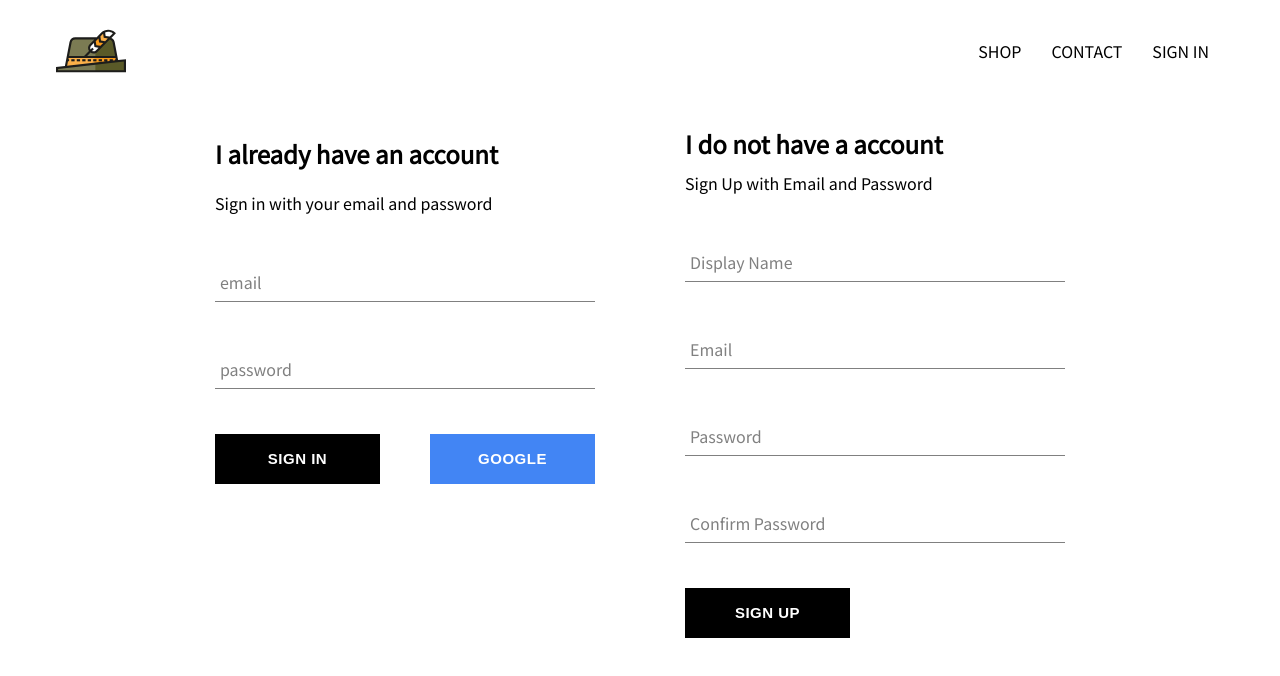
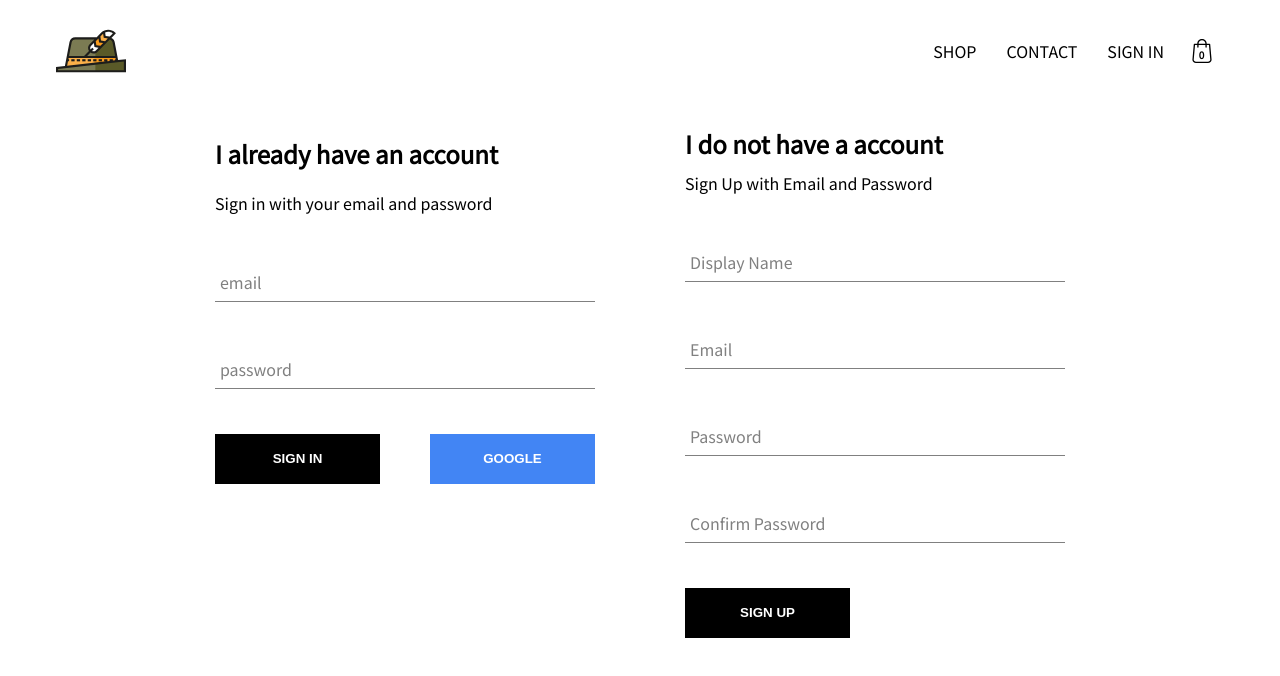
Before and after one commit to priyesh18/react-eCommerce, a React (Create React App) app: page /signin in a window 1280 px wide. Shown: the top 676 px of the page. Built offline with nearby package versions, Linux system fonts and the light colour scheme; no server answers.

Commit message:
added cart icon and dropdown with reducer

```diff
--- /dev/null
+++ b/src/components/cart-dropdown/cart-dropdown.component.jsx
@@ -0,0 +1,13 @@
+import React from 'react';
+import CustomButton from '../custom-button/custom-button.component';
+
+import './cart-dropdown.styles.scss';
+
+const CartDropdown = () => (
+    <div className="cart-dropdown">
+        <div className="cart-items"></div>
+        <CustomButton>Checkout</CustomButton>
+    </div>
+);
+
+export default CartDropdown;
--- /dev/null
+++ b/src/components/cart-dropdown/cart-dropdown.styles.scss
@@ -0,0 +1,24 @@
+.cart-dropdown {
+    position: absolute;
+    width: 240px;
+    height: 340px;
+    display: flex;
+    flex-direction: column;
+    padding: 20px;
+    border: 1px solid black;
+    background-color: white;
+    top: 90px;
+    right: 40px;
+    z-index: 5;
+
+    .cart-items {
+      height: 240px;
+      display: flex;
+      flex-direction: column;
+      overflow: scroll;
+    }
+
+    button {
+      margin-top: auto;
+    }
+  }
--- /dev/null
+++ b/src/components/cart-icon/cart-icon.component.jsx
@@ -0,0 +1,20 @@
+import React from 'react';
+import './cart-icon.styles.scss';
+import { connect } from 'react-redux';
+
+import { toggleCartHidden } from '../../redux/cart/cart.actions';
+
+import { ReactComponent as ShoppingIcon } from '../../assets/shopping-bag.svg';
+
+const CartIcon = ({ toggleCartHidden }) => (
+    <div className="cart-icon" onClick={toggleCartHidden}>
+        <ShoppingIcon className="shopping-icon"/>
+        <span className="item-count">0</span>
+    </div>
+);
+
+const mapDispatchToProps = dispatch => ({
+    toggleCartHidden: () => dispatch(toggleCartHidden())
+});
+
+export default connect(null, mapDispatchToProps)(CartIcon);
--- /dev/null
+++ b/src/components/cart-icon/cart-icon.styles.scss
@@ -0,0 +1,21 @@
+.cart-icon {
+    width: 45px;
+    height: 45px;
+    position: relative;
+    display: flex;
+    align-items: center;
+    justify-content: center;
+    cursor: pointer;
+
+    .shopping-icon {
+      width: 24px;
+      height: 24px;
+    }
+
+    .item-count {
+      position: absolute;
+      font-size: 10px;
+      font-weight: bold;
+      bottom: 12px;
+    }
+  }
--- a/src/components/custom-button/custom-button.styles.scss
+++ b/src/components/custom-button/custom-button.styles.scss
@@ -2,10 +2,9 @@
     min-width: 165px;
     width: auto;
     height: 50px;
-    letter-spacing: 0.5px;
     line-height: 50px;
     padding: 0 35px 0 35px;
-    font-size: 15px;
+    // font-size: 15px;
     background-color: black;
     color: white;
     text-transform: uppercase;
--- a/src/components/header/header.component.jsx
+++ b/src/components/header/header.component.jsx
@@ -5,8 +5,10 @@
 import { connect } from 'react-redux';
 
 import { auth } from '../../firebase/firebase.utils';
+import CartIcon from '../cart-icon/cart-icon.component';
+import CartDropdown from '../cart-dropdown/cart-dropdown.component';
 
-const Header = ({currentUser}) => (
+const Header = ({currentUser, hidden}) => (
     <div className="header">
         <Link className="logo-container" to="/">
             <Logo className="logo"></Logo>
@@ -17,18 +19,21 @@
 
         {
             currentUser ?
-            <div className="option" onClick={() => auth.signOut()}>SIGN OUT</div>
+            (<div className="option" onClick={() => auth.signOut()}>SIGN OUT</div>)
             :
-            <Link className="option" to="/signin">SIGN IN</Link>
+            (<Link className="option" to="/signin">SIGN IN</Link>)
         }
 
+        <CartIcon/>
         </div>
+        { hidden ? null: <CartDropdown/> }
 
     </div>
 )
 
-const mapStateToProps = (state) => ({
-    currentUser: state.user.currentUser
+const mapStateToProps = ({user: {currentUser}, cart: {hidden}}) => ({
+    currentUser,
+    hidden
 })
 
 export default connect(mapStateToProps)(Header);
--- /dev/null
+++ b/src/redux/cart/cart.actions.js
@@ -0,0 +1,5 @@
+import CartActionTypes from './cart.types';
+
+export const toggleCartHidden = () => ({
+    type: CartActionTypes.TOGGLE_CART_HIDDEN
+})
--- /dev/null
+++ b/src/redux/cart/cart.reducer.js
@@ -0,0 +1,18 @@
+import CartActionTypes from './cart.types'
+
+const INITIAL_STATE = {
+    hidden: true
+};
+const cartReducer = (state = INITIAL_STATE, action) => {
+    switch(action.type) {
+        case CartActionTypes.TOGGLE_CART_HIDDEN:
+            return {
+                ...state,
+                hidden: !state.hidden
+            }
+        default:
+            return state;
+    }
+};
+
+export default cartReducer;
--- /dev/null
+++ b/src/redux/cart/cart.types.js
@@ -0,0 +1,5 @@
+const CartActionTypes = {
+    TOGGLE_CART_HIDDEN: 'TOGGLE_CART_HIDDEN'
+}
+
+export default CartActionTypes;
--- a/src/redux/root-reducer.js
+++ b/src/redux/root-reducer.js
@@ -1,7 +1,9 @@
 import { combineReducers } from 'redux';
 
 import userReducer from './user/user.reducer';
+import cartReducer from './cart/cart.reducer';
 
 export default combineReducers({
-    user: userReducer
+    user: userReducer,
+    cart: cartReducer
 });
```
Also changed, not shown: src/assets/shopping-bag.svg (added).
